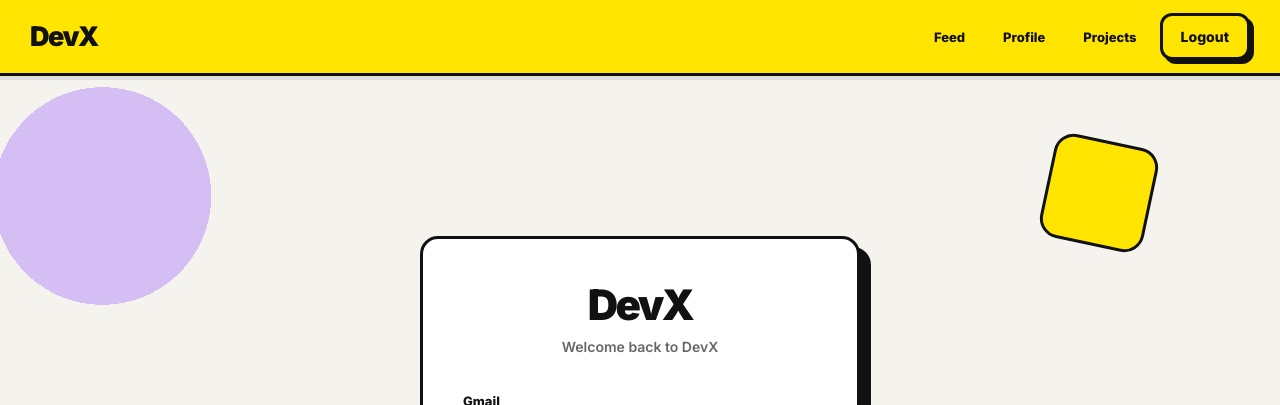
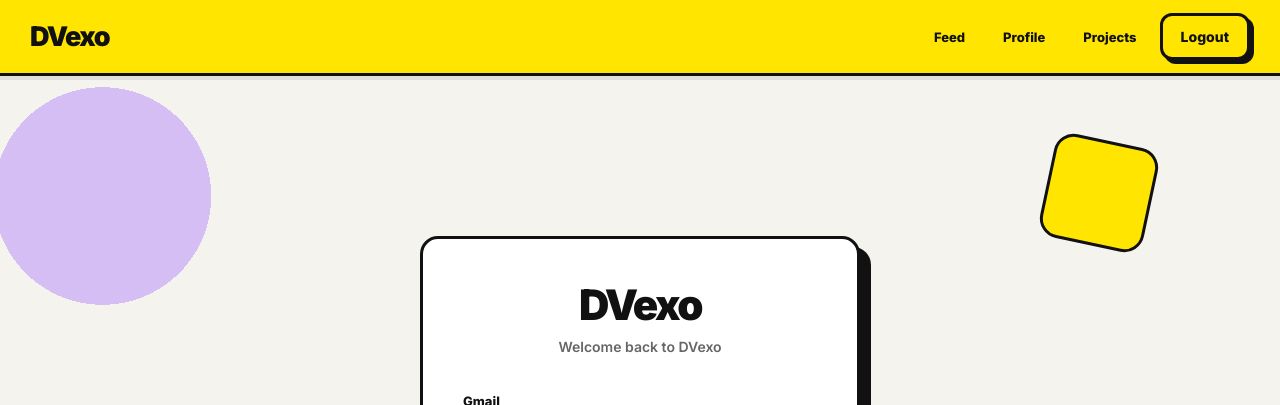
Before and after one commit to aflahalungal77-lab/DevX, a React (Vite) app in the folder client/: page /login in a window 1280 px wide. Shown: the top 405 px of the page. Built offline with nearby package versions, Linux system fonts and the light colour scheme.

Commit message:
Update index.html

```diff
--- a/client/src/components/Navbar.jsx
+++ b/client/src/components/Navbar.jsx
@@ -10,7 +10,7 @@
 };
   return (
     <nav className="navbar">
-      <h2>DevX</h2>
+      <h2>DVexo</h2>
 
       <div className="nav-links">
         <NavLink to="/feed">Feed</NavLink>
--- a/client/src/pages/login.jsx
+++ b/client/src/pages/login.jsx
@@ -89,11 +89,11 @@
       <div className="login-container">
 
         <h1 className="heading">
-          DevX
+          DVexo
         </h1>
 
         <p className="subHeading">
-          Welcome back to DevX
+          Welcome back to DVexo
         </p>
 
         {error && (
--- a/client/src/pages/register.jsx
+++ b/client/src/pages/register.jsx
@@ -103,7 +103,7 @@
         </h1>
 
         <p className="subHeading">
-          Join DevX today
+          Join DVexo today
         </p>
 
         {error && (
```
